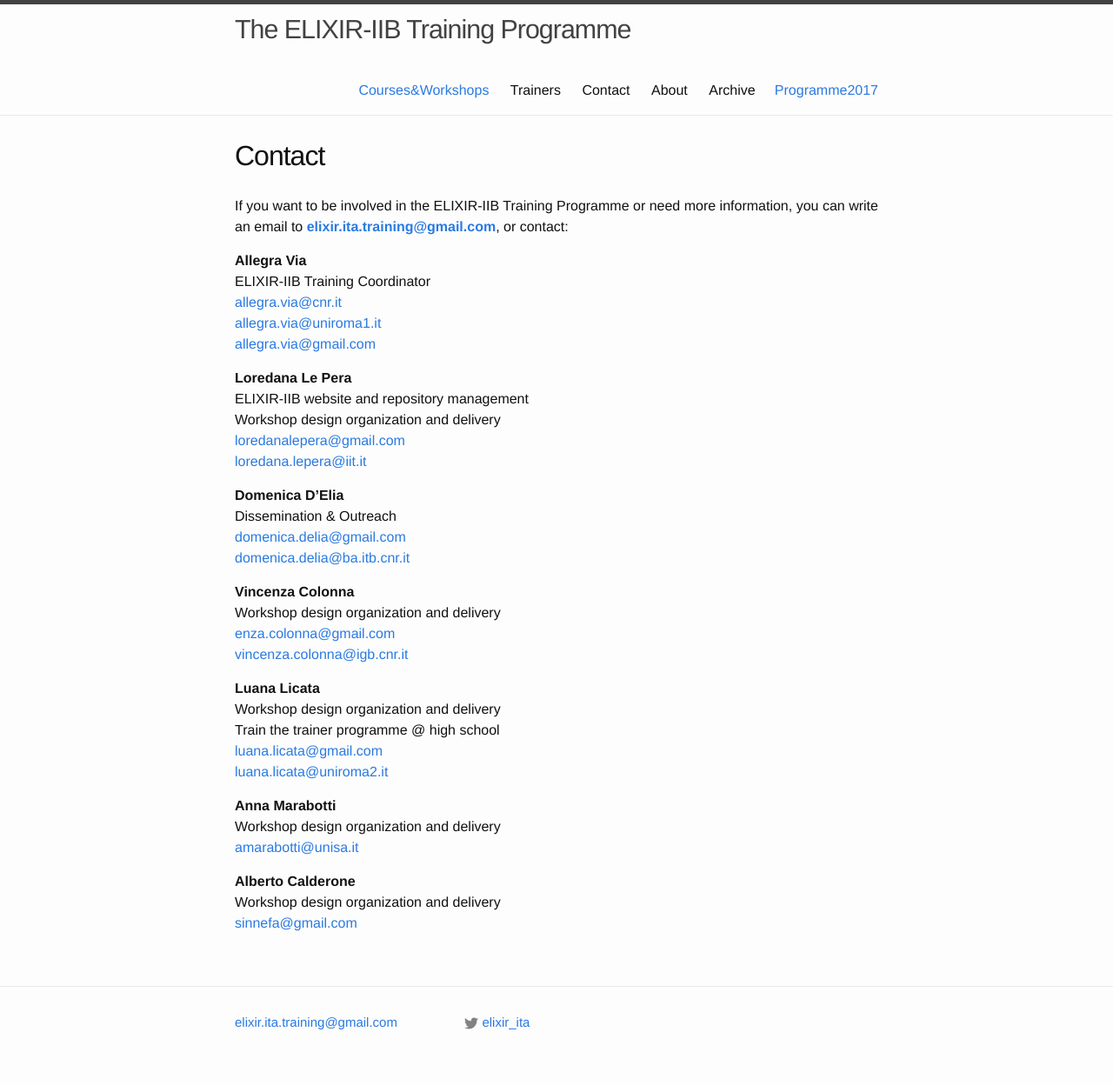
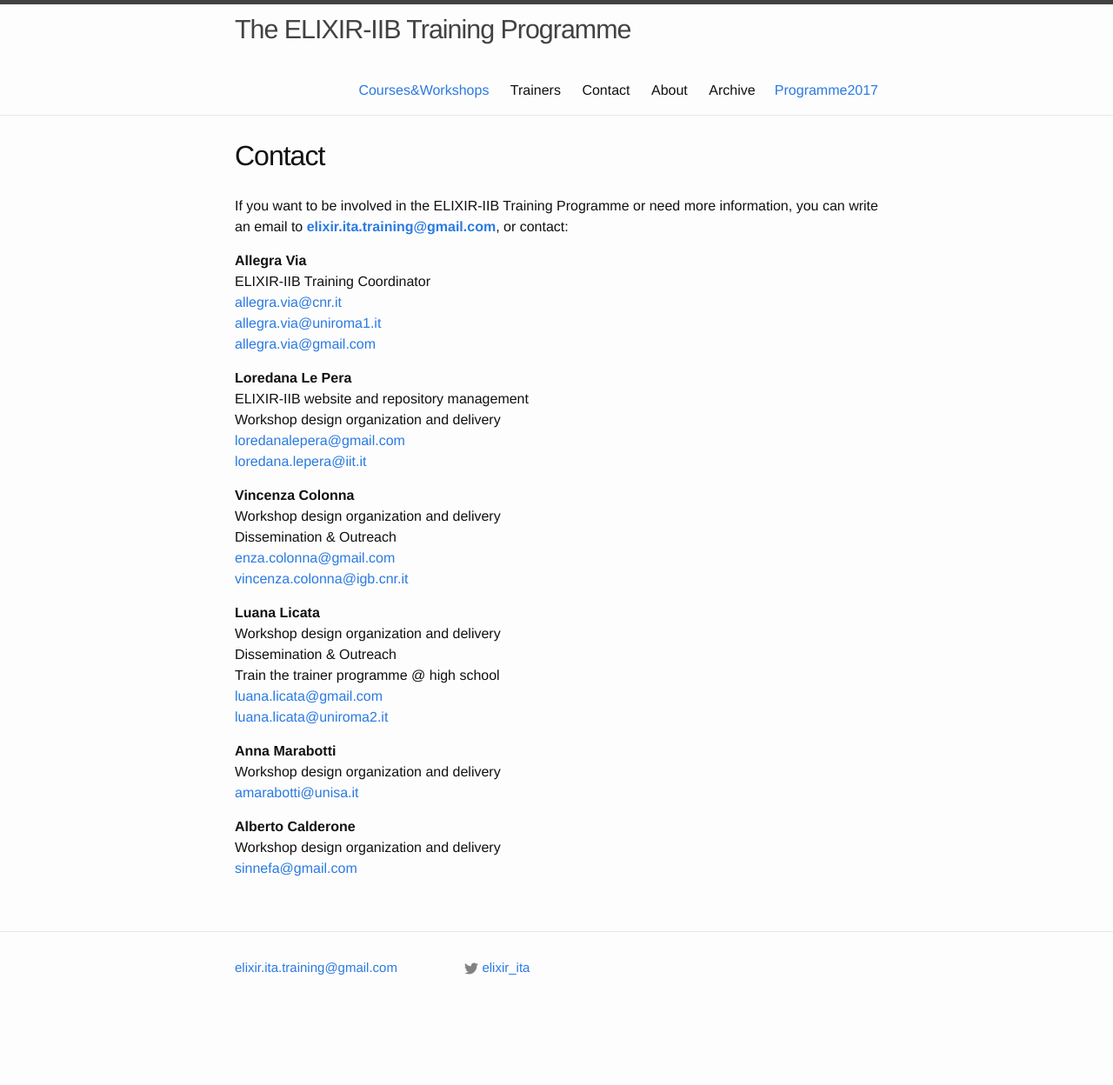
Before and after one commit to ELIXIR-IIB-training/website, a Jekyll site: the page built from _pages/03-contact.md, in a window 1280 px wide. Shown: the whole page at 87% size. Built offline with Jekyll 4.4.1, drawn with Linux system fonts in a browser that asks for light colours; after the commit the page ends 1185 px from its top, so only the background shows below that.

Commit message:
Remove Domenica D'Elia from Contact page

```diff
--- a/_pages/03-contact.md
+++ b/_pages/03-contact.md
@@ -18,18 +18,15 @@ Workshop design organization and delivery<br>
 <loredanalepera@gmail.com><br>
 <loredana.lepera@iit.it>
 
-**Domenica D'Elia**<br>
-Dissemination & Outreach <br>
-<domenica.delia@gmail.com> <br>
-<domenica.delia@ba.itb.cnr.it>
-
 **Vincenza Colonna**<br>
 Workshop design organization and delivery <br>
+Dissemination & Outreach <br>
 <enza.colonna@gmail.com><br>
 <vincenza.colonna@igb.cnr.it>
 
 **Luana Licata**<br>
 Workshop design organization and delivery<br>
+Dissemination & Outreach <br>
 Train the trainer programme @ high school<br>
 <luana.licata@gmail.com><br>
 <luana.licata@uniroma2.it>
```
